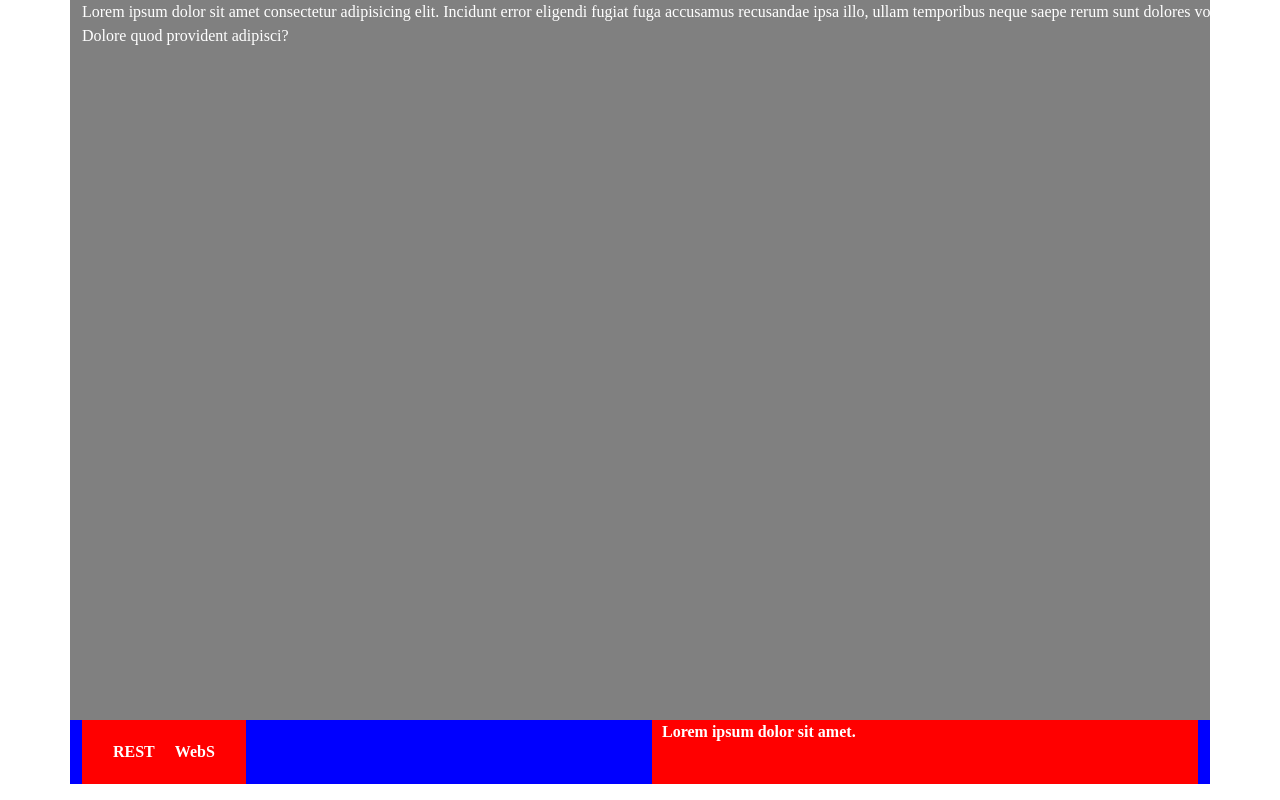
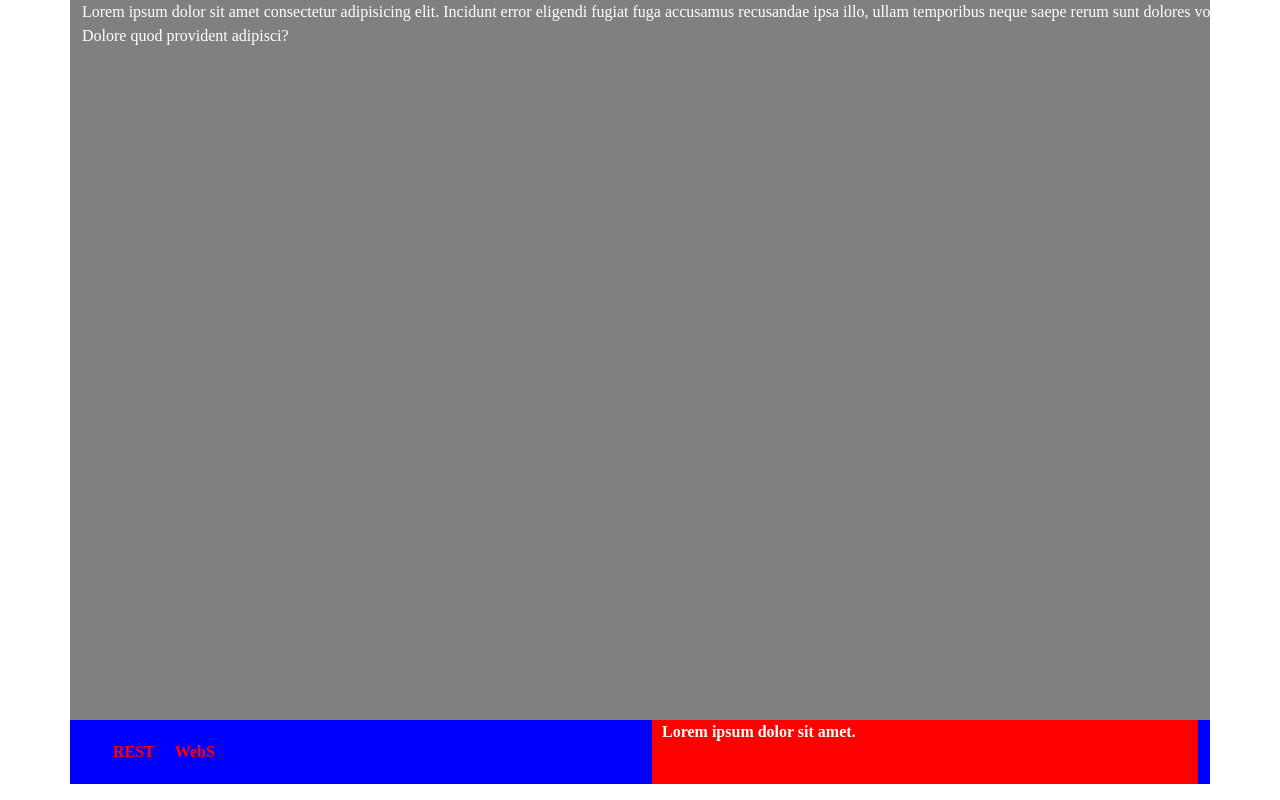
Before and after one commit to cmfraile/socket.io-chatFRONT, an Angular app: page / in a window 1280 px wide. Built offline with nearby package versions, Linux system fonts and the light colour scheme; no server answers.

Commit message:
vamos a añadir angular material y forms para el login

```diff
--- a/src/app/componentes/ping/ping.component.sass
+++ b/src/app/componentes/ping/ping.component.sass
@@ -2,7 +2,6 @@
     min-height: 100%
     max-height: 100%
     max-width: 30%
-    background-color: red
     display: flex
     flex-direction: row
     justify-content: center
@@ -11,3 +10,9 @@
     p
         margin: 0px 10px
         font-weight: 700
+    .wait
+        color: grey
+    .on
+        color: green
+    .off
+        color: red
```
